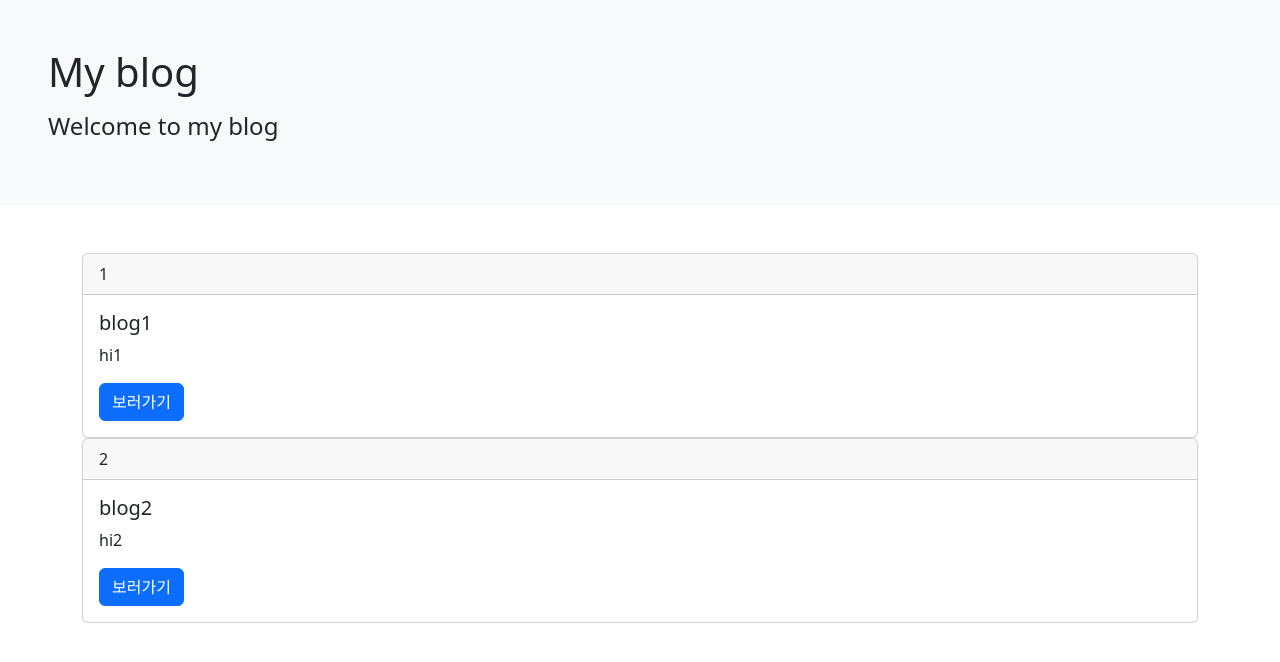
After one commit to tsolmon121/springboot-blog, a Spring Boot app: page /articles in a window 1280 px wide. The commit adds this page. Shown: the top 662 px of the page. Run offline with Spring Boot 4, Linux system fonts and the light colour scheme; data comes from the database, SQL or seed files in the repository; both versions use the stored data as it was before the commit; some libraries are stand-ins or nearby versions.

Commit message:
BlogViewController, articles html with bootstrap

```diff
--- /dev/null
+++ b/src/main/java/me/tuya/controller/BlogViewContoller.java
@@ -0,0 +1,25 @@
+package me.tuya.controller;
+
+import lombok.RequiredArgsConstructor;
+import me.tuya.domain.Article;
+import me.tuya.service.BlogService;
+import org.springframework.stereotype.Controller;
+import org.springframework.ui.Model;
+import org.springframework.web.bind.annotation.GetMapping;
+
+import java.util.List;
+
+@Controller
+@RequiredArgsConstructor
+public class BlogViewContoller {
+
+    private final BlogService blogService;
+    @GetMapping("/articles")
+    public String getArticles(Model model){
+        List<Article> articles = blogService.getAll();
+        model.addAttribute("articles", articles);
+        return "articles";
+
+    }
+
+}
--- a/src/main/java/me/tuya/controller/ExampleController.java
+++ b/src/main/java/me/tuya/controller/ExampleController.java
@@ -6,6 +6,7 @@ import org.springframework.stereotype.Controller;
 import org.springframework.ui.Model;
 import org.springframework.web.bind.annotation.GetMapping;
 
+import java.time.LocalDate;
 import java.util.ArrayList;
 import java.util.List;
 
@@ -43,6 +44,9 @@ public class ExampleController {
         hobbies.add("running");
         person.setHobbies(hobbies);
         model.addAttribute("person", person);
+        model.addAttribute("blogId", 2);
+        model.addAttribute("today", LocalDate.now());
+
         return "test2";
     }
 }
--- /dev/null
+++ b/src/main/resources/templates/articles.html
@@ -0,0 +1,32 @@
+<!doctype html>
+<html xmlns:prefix="http://thymeleaf.org">
+<head>
+    <meta charset="UTF-8">
+    <meta name="viewport"
+          content="width=device-width, user-scalable=no, initial-scale=1.0, maximum-scale=1.0, minimum-scale=1.0">
+    <meta http-equiv="X-UA-Compatible" content="ie=edge">
+    <title>My Blog</title>
+    <link href="https://cdn.jsdelivr.net/npm/bootstrap@6.0.0-alpha.2/dist/css/bootstrap.min.css" rel="stylesheet" integrity="sha384-MKn5NWVBEuQXJE7TSKSgPUmMiSCmVTfCsR+VSSeQpHnoyJQZZFn/kBn+Ht5jZDPQ" crossorigin="anonymous">
+    <script type="module" src="https://cdn.jsdelivr.net/npm/bootstrap@6.0.0-alpha.2/dist/js/bootstrap.bundle.min.js" integrity="sha384-+PW0IDVGGwmpaBQvcXY+W0BcpHpITFB3dSfSoGvDdHtLbrLpSbpGcvtQRM/BJpz+" crossorigin="anonymous"></script>
+</head>
+<body>
+    <div class="p-5 mb-5 bg-light">
+        <h1 class="mb-3">My blog</h1>
+        <h4 class="mb-3">Welcome to my blog</h4>
+    </div>
+    <div class="container" >
+        <div class="row-6" th:each="article : ${articles}">
+            <div class="card">
+                <div class="card-header" th:text="${article.id}"></div>
+                <div class="card-body">
+                    <div>
+                        <h5 class="card-title" th:text="${article.title}"></h5>
+                        <p class="card-text" th:text="${article.content}"></p>
+                        <a class="btn btn-primary" href="#">보러가기</a>
+                    </div>
+                </div>
+            </div>
+        </div>
+    </div>
+</body>
+</html>
--- a/src/main/resources/templates/test2.html
+++ b/src/main/resources/templates/test2.html
@@ -6,6 +6,7 @@
     <title>Document</title>
 </head>
 <body>
+    <p th:text="${#temporals.format(today, 'MM-dd, yyyy')}"></p>
     <div th:object="${person}">
         <h1>hello <span th:text="*{name}"></span>님</h1>
         <p>당신의 나이는 <span th:text="*{age}"></span>세 이군요.</p>
@@ -18,7 +19,7 @@
             </li>
         </ul>
     </div>
-    <a href="/api/article/1">blog 1번 글 내용</a>
+    <a href="@{/api/article/{id}(id-#{blogId})}">blog <span th:text="${blogId}"></span>번 글 내용</a>
 
 </body>
 </html>
```
Also changed, not shown: src/main/resources/data.sql (+5 -2 lines).
